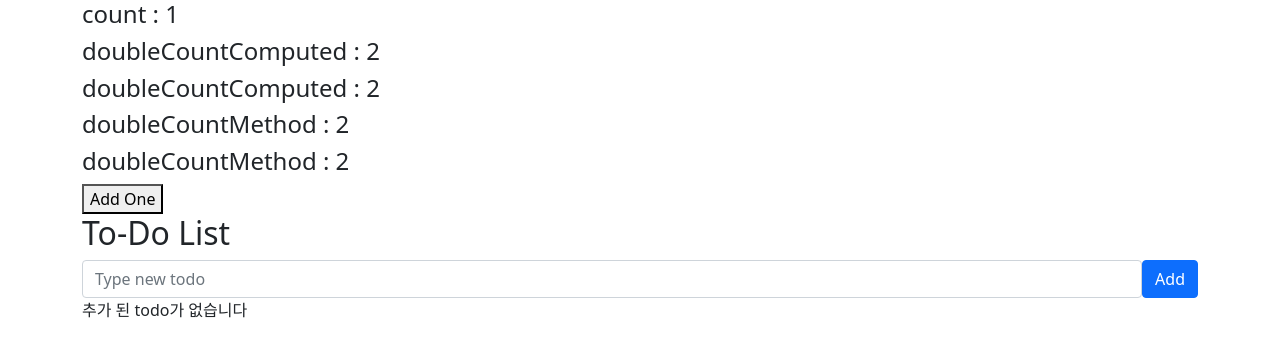
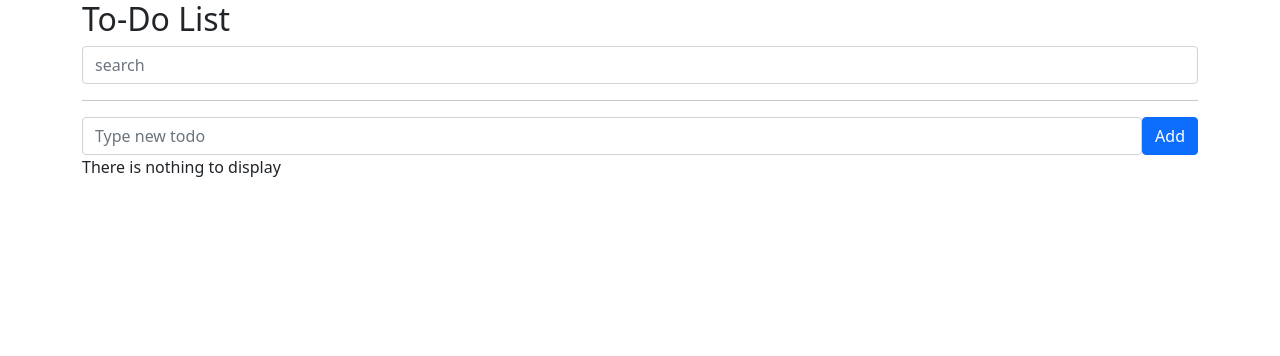
Before and after one commit to dhgpcks123/vue3.0-inf, a Vue app: page / in a window 1280 px wide. Shown: the top 356 px of the page. Built offline with nearby package versions, Linux system fonts and the light colour scheme.

Commit message:
async, await로 동기처리

```diff
--- /dev/null
+++ b/db.json
@@ -0,0 +1,9 @@
+{
+  "todos": [
+    {
+      "subject": "qwer",
+      "completed": false,
+      "id": 1
+    }
+  ]
+}
--- a/package.json
+++ b/package.json
@@ -8,7 +8,9 @@
     "lint": "vue-cli-service lint"
   },
   "dependencies": {
+    "axios": "^0.24.0",
     "core-js": "^3.6.5",
+    "json-server": "^0.17.0",
     "vue": "^3.0.0"
   },
   "devDependencies": {
--- a/src/App.vue
+++ b/src/App.vue
@@ -1,20 +1,22 @@
 <template>
   <section class="container">
-    <h4>count : {{count}} </h4>
-    <h4>doubleCountComputed : {{doubleCountComputed}}</h4>
-    <h4>doubleCountComputed : {{doubleCountComputed}}</h4>
-    <h4>doubleCountMethod : {{doubleCountMethod()}}</h4>
-    <h4>doubleCountMethod : {{doubleCountMethod()}}</h4>
-    <button @click="count++">Add One</button>
     <h2>To-Do List</h2>
+    <input
+      class="form-control"
+      type="text"
+      v-model="searchText"
+      placeholder="search"
+    >
+    <hr>
     <TodoSimpleForm
       @add-todo="addTodo"
     />
-    <div v-if="!todos.length">
-      추가 된 todo가 없습니다
+    <div style="color: red">{{ error }}</div>
+    <div v-if="!filteredTodos.length">
+      There is nothing to display
     </div>
     <TodoList
-      :todos="todos"
+      :todos="filteredTodos"
       @toggle-todo="toggleTodo"
       @delete-todo="deleteTodo"
     />
@@ -25,6 +27,7 @@
 import { ref, computed } from 'vue'
 import TodoSimpleForm from './components/TodoSimpleForm.vue'
 import TodoList from './components/TodoList.vue'
+import axios from 'axios'
 
 export default{
   components :{
@@ -33,9 +36,30 @@ export default{
   setup() {
     const toggle = ref(false)
     const todos = ref([])
+    const searchText = ref('')
+    const error = ref('')
 
-    const addTodo = (todo) => {
-      todos.value.push(todo);
+    const addTodo = async (todo) => {
+      // db 저장
+      error.value = ''
+      try{
+        const res = await axios.post('http://localhost:3000/todos',{
+          subject: todo.subject,
+          completed: todo.completed,
+        })
+        todos.value.push(res)
+      }catch(err){
+        error.value = 'Something went wrong.'
+        console.log(err)
+      }
+      // .then(res => {
+      //   console.log(res)
+      //   todos.value.push(res.data)
+      // }).catch(err => {
+      //   error.value = 'Something went wrong.'
+      //   console.log(err)
+      // })
+      console.log('hello')
     }
     const toggleTodo = (index) => {
       todos.value[index].completed = !todos.value[index].completed
@@ -43,24 +67,19 @@ export default{
     const deleteTodo = (index) => {
       todos.value.splice(index, 1)
     }
+    const filteredTodos = computed(()=>{
+      if(searchText.value){
+        return todos.value.filter((todo)=>{
+          return todo.subject.includes(searchText.value)
+        })
+      }
 
-    const count = ref(1)
-    const doubleCountComputed = computed (()=>{
-      console.log('computed')
-      return count.value * 2
-      //계산 된 값 캐싱. method보다 효율 좋음.
+      return todos.value
     })
-    //함수랑 뭐가 다를까요>
-    const doubleCountMethod = () => {
-      console.log('method')
-      return count.value * 2
-      //method는 인자 받아서 쓸 수 있음. computed는 사용할 수 없음.
-    }
-
     return {
       todos, toggle,
       deleteTodo, toggleTodo, addTodo,
-      count, doubleCountComputed, doubleCountMethod,
+      searchText, filteredTodos, error,
     }
   }
 }
```
Also changed, not shown: 2 other files (tests, documents, lock files or other folders).
